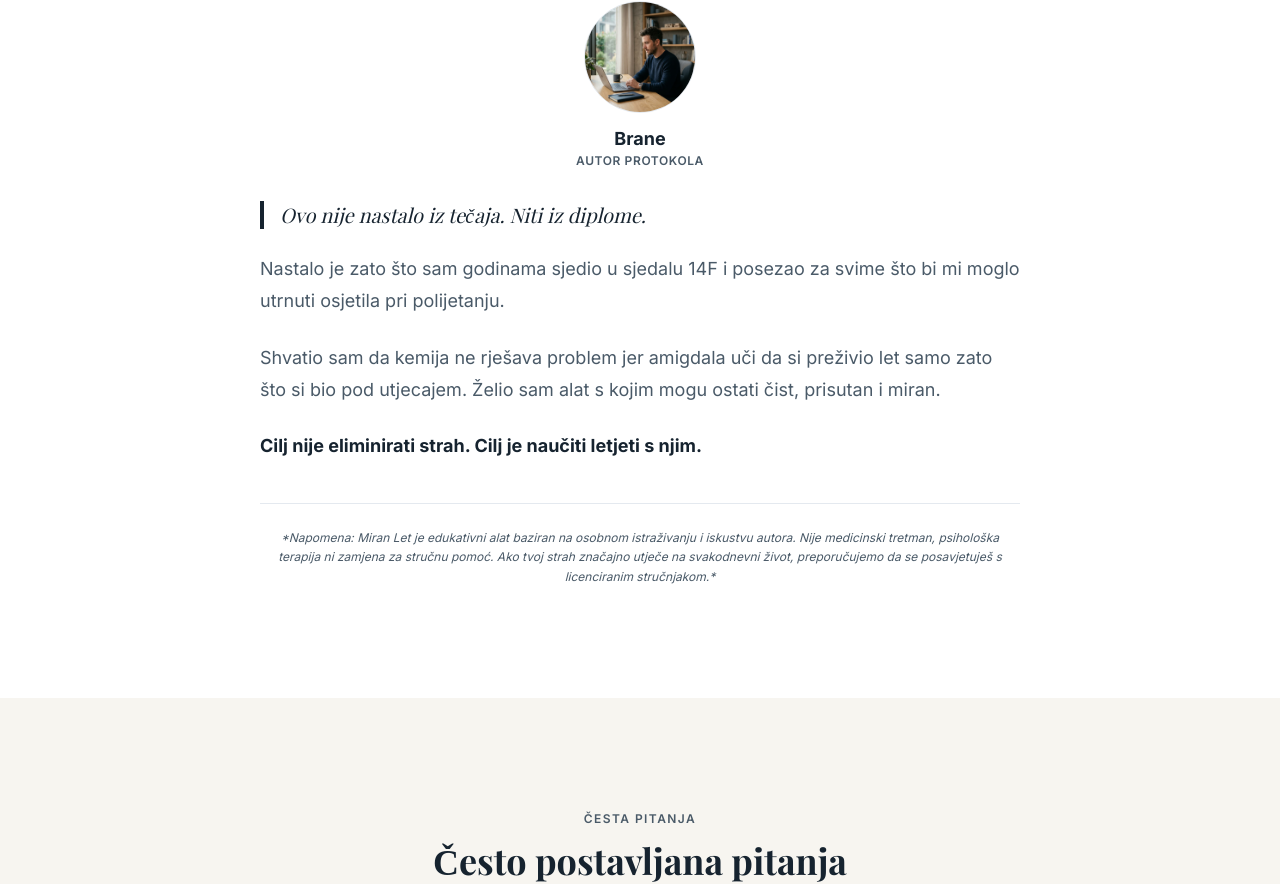
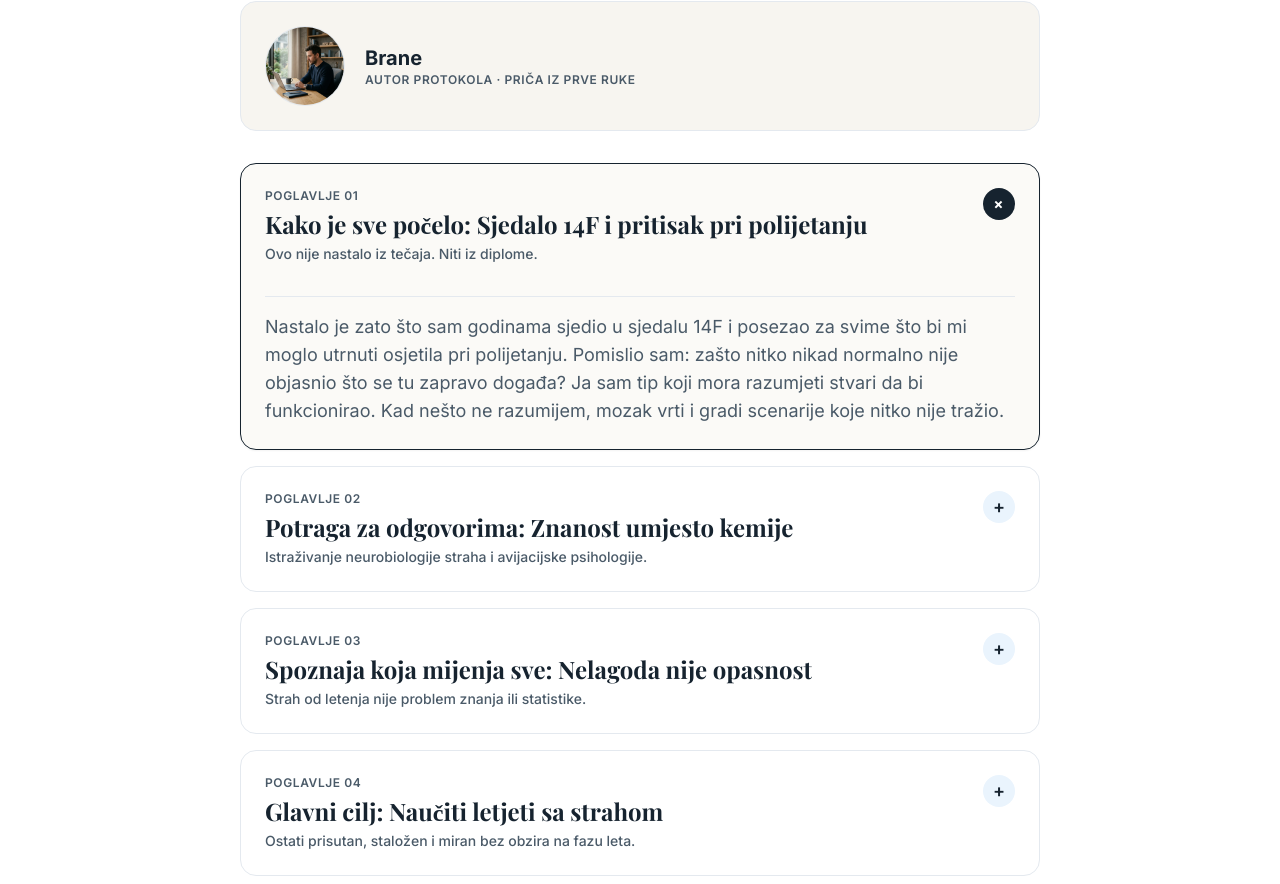
Before and after one commit to branimirbarovic3-ui/miranlet, a React (Vite) app: page / in a window 1280 px wide. Shown: the part 5377-6261 px from the top of the page. Built offline with nearby package versions, Linux system fonts and the light colour scheme; a web font is replaced by a local one.

Commit message:
Remove social proof toast, replace fake reviews with short honest notice, convert author story to interactive accordion chapters, and merge guarantee into offer section

```diff
--- a/src/components/AuthorTrust.jsx
+++ b/src/components/AuthorTrust.jsx
@@ -1,9 +1,34 @@
-import React from 'react';
+import React, { useState } from 'react';
 
 export default function AuthorTrust() {
+  const [openChapter, setOpenChapter] = useState(0);
+
+  const chapters = [
+    {
+      title: "Kako je sve počelo: Sjedalo 14F i pritisak pri polijetanju",
+      subtitle: "Ovo nije nastalo iz tečaja. Niti iz diplome.",
+      content: "Nastalo je zato što sam godinama sjedio u sjedalu 14F i posezao za svime što bi mi moglo utrnuti osjetila pri polijetanju. Pomislio sam: zašto nitko nikad normalno nije objasnio što se tu zapravo događa? Ja sam tip koji mora razumjeti stvari da bi funkcionirao. Kad nešto ne razumijem, mozak vrti i gradi scenarije koje nitko nije tražio."
+    },
+    {
+      title: "Potraga za odgovorima: Znanost umjesto kemije",
+      subtitle: "Istraživanje neurobiologije straha i avijacijske psihologije.",
+      content: "Počeo sam istraživati neurobiologiju straha, percepciju rizika i razloge zašto racionalni um zna jednu stvar, a tijelo radi suprotno. Čitao sam materijale pilota, programe aviokompanija i istraživanja psihologa kako bih pronašao konkretan alat koji stišava reakciju živčanog sustava."
+    },
+    {
+      title: "Spoznaja koja mijenja sve: Nelagoda nije opasnost",
+      subtitle: "Strah od letenja nije problem znanja ili statistike.",
+      content: "Shvatio sam ključnu stvar: stalna nelagoda koju osjećaš nije strah od opasnosti, nego strah od nepoznatog. Statistički podaci ne pomažu jer amigdala ne čita statistiku, ona uči kroz tijelo i reakciju. Zato je nastao ovaj vodič: da ti ponudi konkretan alat koji možeš primijeniti već na sljedećem letu."
+    },
+    {
+      title: "Glavni cilj: Naučiti letjeti sa strahom",
+      subtitle: "Ostati prisutan, staložen i miran bez obzira na fazu leta.",
+      content: "Cilj ovog protokola nije eliminirati strah magijom ili lažnim obećanjima. Cilj je naučiti letjeti s njim, ostati prisutan, staložen i čist u svakom trenutku putovanja."
+    }
+  ];
+
   return (
     <section className="py-20 md:py-28 px-6 w-full bg-white" id="autor">
-      <div className="max-w-[760px] mx-auto text-left">
+      <div className="max-w-[800px] mx-auto text-left">
         <span className="font-sans text-[12px] font-semibold uppercase tracking-[0.12em] text-[#4A5A68] mb-4 block text-center">
           TKO STOJI IZA PROJEKTA
         </span>
@@ -11,39 +36,71 @@ export default function AuthorTrust() {
           Zašto postoji Miran Let
         </h2>
 
-        <div className="flex flex-col items-center gap-8 mb-10">
-          <div className="text-center">
-            <div className="w-28 h-28 rounded-full overflow-hidden border border-[#E4E9EF] mx-auto mb-3">
+        {/* Author Bio Header */}
+        <div className="flex items-center gap-5 p-6 mb-8 bg-[#F7F5F0] rounded-2xl border border-[#E4E9EF]">
+          <div className="w-20 h-20 rounded-full overflow-hidden border border-[#E4E9EF] shrink-0">
             <img
               src="/brane.png"
               alt="Brane - Autor Protokola"
               className="w-full h-full object-cover"
             />
           </div>
-            <p className="text-[#16232F] font-bold text-lg">Brane</p>
-            <p className="text-[#4A5A68] text-xs font-semibold uppercase tracking-wider">Autor Protokola</p>
+          <div>
+            <h3 className="text-[#16232F] font-bold text-xl">Brane</h3>
+            <p className="text-[#4A5A68] text-xs font-semibold uppercase tracking-wider">Autor Protokola · Priča iz prve ruke</p>
+          </div>
         </div>
 
-          <div className="text-[#4A5A68] text-lg leading-[1.8] space-y-6 text-left">
-            <p className="font-serif italic text-xl text-[#16232F] border-l-4 border-[#16232F] pl-4">
-              Ovo nije nastalo iz tečaja. Niti iz diplome.
+        {/* Interactive Story Accordion */}
+        <div className="space-y-4">
+          {chapters.map((chapter, idx) => {
+            const isOpen = openChapter === idx;
+            return (
+              <div
+                key={idx}
+                className={`border rounded-2xl transition-all duration-300 overflow-hidden ${
+                  isOpen ? 'border-[#16232F] bg-[#F7F5F0]/50 shadow-sm' : 'border-[#E4E9EF] bg-white hover:border-[#16232F]/40'
+                }`}
+              >
+                <button
+                  onClick={() => setOpenChapter(isOpen ? null : idx)}
+                  className="w-full p-6 text-left flex justify-between items-start gap-4 focus:outline-none"
+                >
+                  <div>
+                    <span className="text-xs font-semibold text-[#4A5A68] uppercase tracking-wider block mb-1">
+                      POGLAVLJE 0{idx + 1}
+                    </span>
+                    <h4 className="font-serif text-xl md:text-2xl font-semibold text-[#16232F] leading-snug">
+                      {chapter.title}
+                    </h4>
+                    <p className="text-sm text-[#4A5A68] font-medium mt-1">
+                      {chapter.subtitle}
                     </p>
+                  </div>
 
-            <p>
-              Nastalo je zato što sam godinama sjedio u sjedalu 14F i posezao za svime što bi mi moglo utrnuti osjetila pri polijetanju.
-            </p>
+                  <span className={`w-8 h-8 rounded-full flex items-center justify-center text-lg font-semibold shrink-0 transition-transform duration-300 ${
+                    isOpen ? 'bg-[#16232F] text-white rotate-45' : 'bg-[#EAF4FD] text-[#16232F]'
+                  }`}>
+                    +
+                  </span>
+                </button>
 
-            <p>
-              Shvatio sam da kemija ne rješava problem jer amigdala uči da si preživio let samo zato što si bio pod utjecajem. Želio sam alat s kojim mogu ostati čist, prisutan i miran.
-            </p>
-
-            <p className="font-bold text-[#16232F]">
-              Cilj nije eliminirati strah. Cilj je naučiti letjeti s njim.
+                <div
+                  className={`transition-all duration-300 ease-in-out ${
+                    isOpen ? 'max-h-96 opacity-100 px-6 pb-6 pt-2' : 'max-h-0 opacity-0 overflow-hidden'
+                  }`}
+                >
+                  <p className="text-[#4A5A68] text-base md:text-lg leading-relaxed border-t border-[#E4E9EF] pt-4">
+                    {chapter.content}
                   </p>
                 </div>
               </div>
+            );
+          })}
+        </div>
 
-        <div className="border-t border-[#E4E9EF] pt-6 mt-8">
+        {/* Disclaimer */}
+        <div className="border-t border-[#E4E9EF] pt-6 mt-10">
           <p className="text-[#4A5A68] text-xs italic leading-relaxed text-center">
             *Napomena: Miran Let je edukativni alat baziran na osobnom istraživanju i iskustvu autora. Nije medicinski tretman, psihološka terapija ni zamjena za stručnu pomoć. Ako tvoj strah značajno utječe na svakodnevni život, preporučujemo da se posavjetuješ s licenciranim stručnjakom.*
           </p>
```
Also changed, not shown: 4 other files (tests, documents, lock files or other folders). Lines whose indentation alone changed are shown as unchanged.
